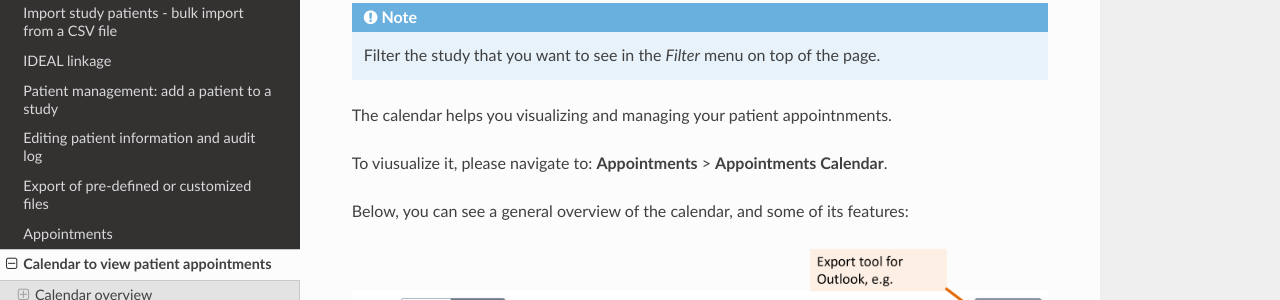
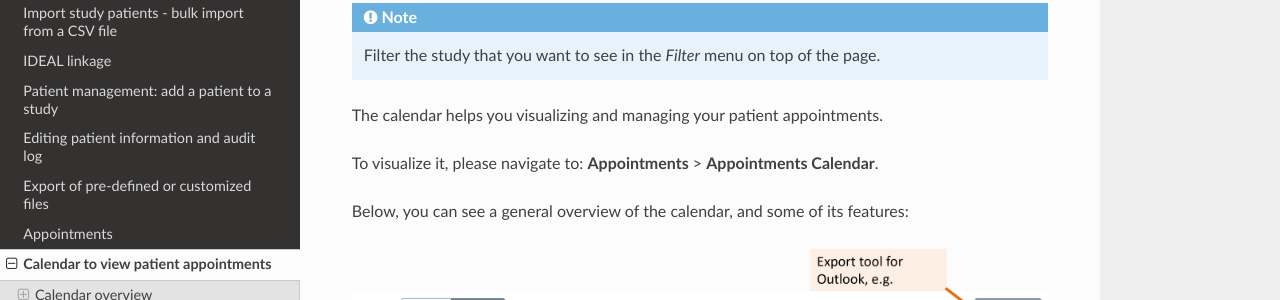
Before and after one commit to Nynuphar/IDEAL-doc, a Sphinx documentation site: the page built from docs/source/calendar.rst, in a window 1280 px wide and 900 px high. Shown: the part 213-513 px from the top of the window. Built offline with Sphinx 7.4.7 and the Read the Docs theme 3.1.0, drawn with Linux system fonts in a browser that asks for light colours.

Commit message:
Update calendar.rst

```diff
--- a/docs/source/calendar.rst
+++ b/docs/source/calendar.rst
@@ -6,9 +6,9 @@ Calendar overview
 
 .. note:: Filter the study that you want to see in the *Filter* menu on top of the page.
 
-The calendar helps you visualizing and managing your patient appointnments.
+The calendar helps you visualizing and managing your patient appointments.
 
-To viusualize it, please navigate to: **Appointments** > **Appointments Calendar**.
+To visualize it, please navigate to: **Appointments** > **Appointments Calendar**.
 
 Below, you can see a general overview of the calendar, and some of its features:
 
```
